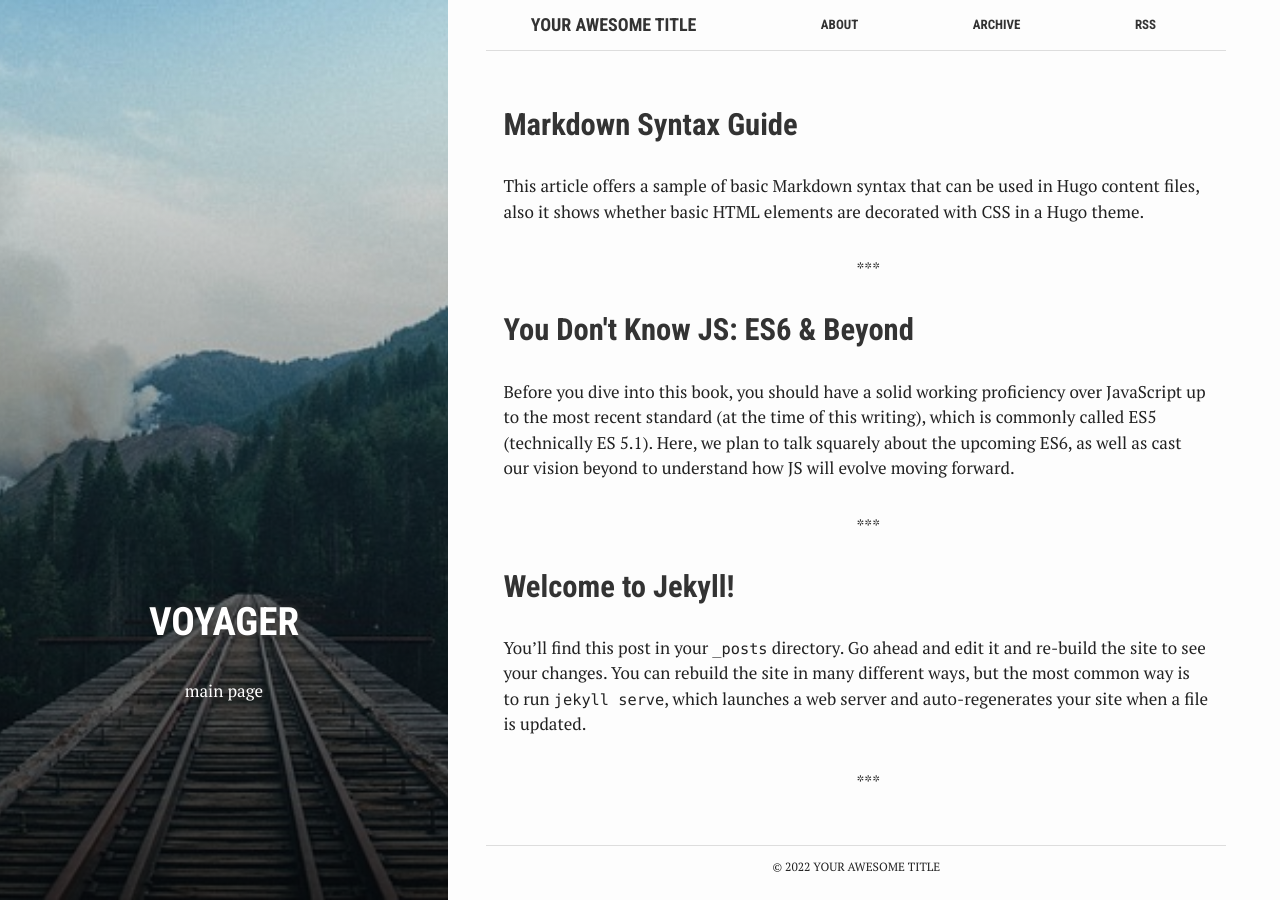
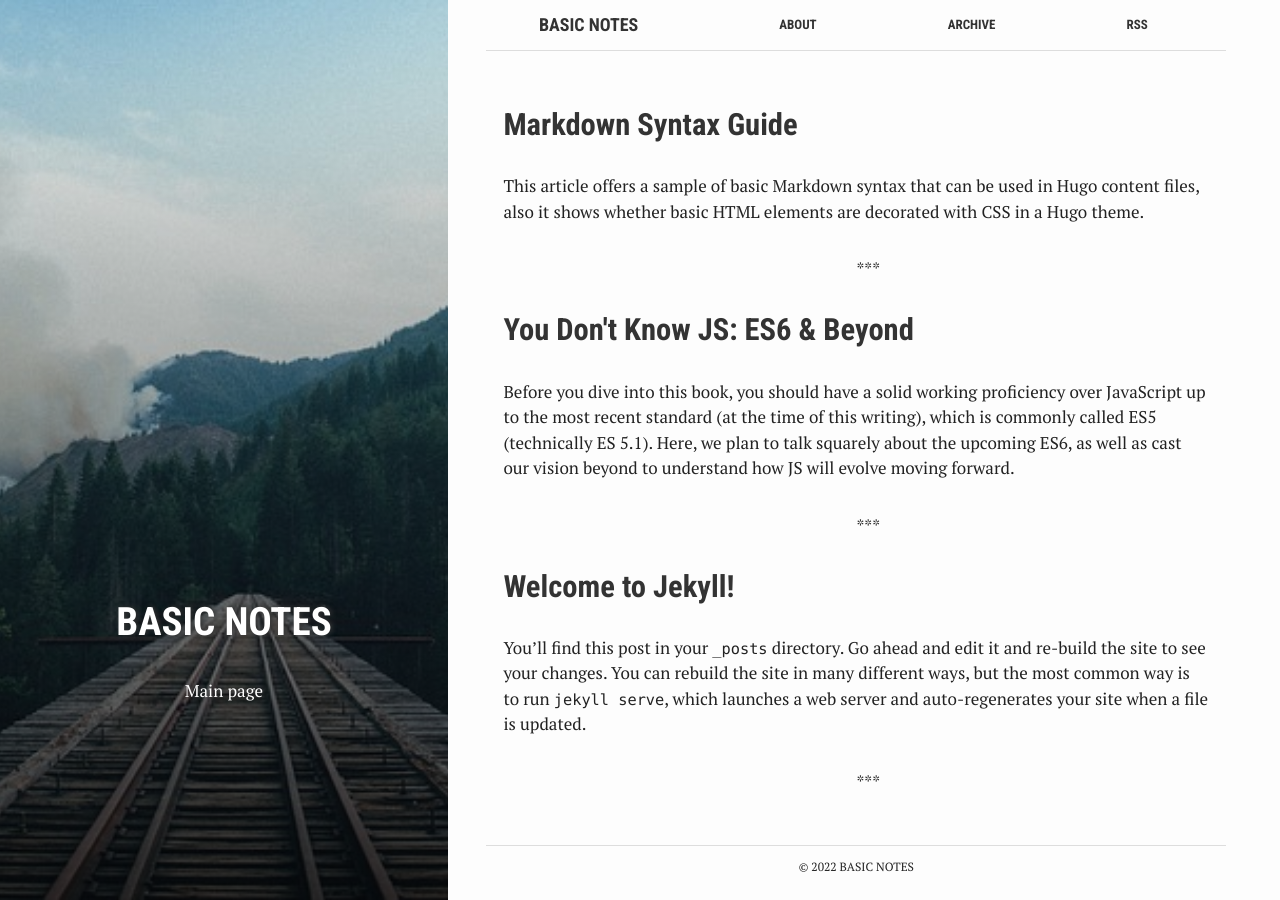
Before and after one commit to yeong-hyeon-kim/yeong-hyeon-kim.github.io, a Jekyll site: the page built from index.html, in a window 1280 px wide. Built offline with Jekyll 4.4.1, drawn with Linux system fonts in a browser that asks for light colours.

Commit message:
Edit _config.yml, index.html

```diff
--- a/_config.yml
+++ b/_config.yml
@@ -6,17 +6,17 @@
 # 'jekyll serve'. If you change this file, please restart the server process.
 
 # Site settings
-title: Your awesome title
-email: your-email@domain.com
+title: Basic Notes
+email: codechemi@gmail.com
 description: > # this means to ignore newlines until "baseurl:"
   Write an awesome description for your new site here. You can edit this
   line in _config.yml. It will appear in your document head meta (for
   Google search results) and in your feed.xml site description.
 baseurl: "" # the subpath of your site, e.g. /blog
-lang: "en"
+lang: "ko"
 url: "http://localhost:4000" # the base hostname & protocol for your site
-twitter_username: jekyllrb
-github_username:  jekyll
+twitter_username:
+github_username:  yeong-hyeon-kim
 disqus_username:
 
 # Build settings
--- a/index.html
+++ b/index.html
@@ -1,9 +1,9 @@
 ---
 bg: "rails.jpg"
 layout: default
-crawlertitle: "Jekyll blog"
-title: "Voyager"
-summary: "main page"
+crawlertitle: "BASIC NOTES"
+title: "BASIC NOTES"
+summary: "Main page"
 ---
 
 {% for post in site.posts limit: 5 %}
```
